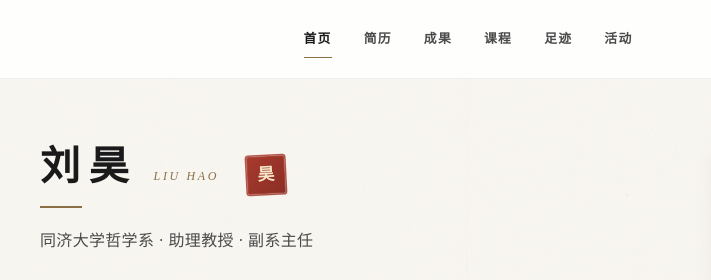
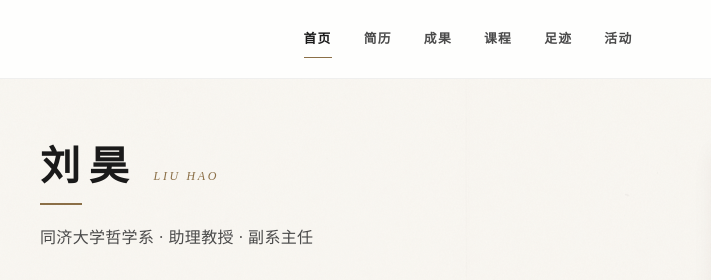
Before and after one commit to liuhao1106/liuhao1106.github.io, a plain HTML site: page index.html in a window 1280 px wide. Shown: the top 280 px of the page, 172-883 px from the left. Drawn offline with Linux system fonts and the light colour scheme; a small style sheet from the web is missing.

Commit message:
revert: 移除 Hero 朱砂印章（用户反馈），其他细节保留

```diff
--- a/css/style.css
+++ b/css/style.css
@@ -306,43 +306,6 @@ a:hover {
   color: var(--text-muted);
   font-style: italic;
   letter-spacing: 0.02em;
-}
-
-/* Hero 印章：朱砂方印，紧贴姓名右侧 */
-.hero-seal {
-  display: inline-flex;
-  align-items: center;
-  justify-content: center;
-  width: 38px;
-  height: 38px;
-  background: linear-gradient(135deg, #a83a2e 0%, #8b2e25 100%);
-  color: #f5e6c8;
-  font-family: var(--font-kai);
-  font-size: 1.05rem;
-  font-weight: 700;
-  line-height: 1;
-  letter-spacing: 0;
-  border-radius: 2px;
-  margin-left: var(--space-3);
-  box-shadow:
-    0 0 0 1.5px rgba(168, 58, 46, 0.85),
-    0 1px 2px rgba(0, 0, 0, 0.12),
-    inset 0 0 0 1px rgba(245, 230, 200, 0.12);
-  position: relative;
-  transform: rotate(-3deg);
-  flex-shrink: 0;
-  user-select: none;
-  transition: transform 0.5s var(--ease-out), box-shadow 0.5s var(--ease-out);
-  text-align: center;
-  white-space: nowrap;
-}
-
-.hero-seal:hover {
-  transform: rotate(-3deg) translateY(-2px);
-  box-shadow:
-    0 0 0 1.5px rgba(168, 58, 46, 0.9),
-    0 3px 8px rgba(0, 0, 0, 0.16),
-    inset 0 0 0 1px rgba(245, 230, 200, 0.18);
 }
 
 /* ===== 内容区块 ===== */
@@ -1180,12 +1143,6 @@ footer a:hover {
     font-size: 0.7rem;
   }
 
-  .hero-seal {
-    width: 32px;
-    height: 32px;
-    font-size: 0.9rem;
-  }
-
   .hero-divider {
     margin-left: auto;
     margin-right: auto;
--- a/index.html
+++ b/index.html
@@ -39,7 +39,6 @@
         <div class="hero-name-row">
           <h1>刘昊</h1>
           <span class="hero-name-en">LIU HAO</span>
-          <span class="hero-seal" title="私印">昊</span>
         </div>
         <div class="hero-divider"></div>
         <p class="hero-subtitle">同济大学哲学系 · 助理教授 · 副系主任</p>
```
